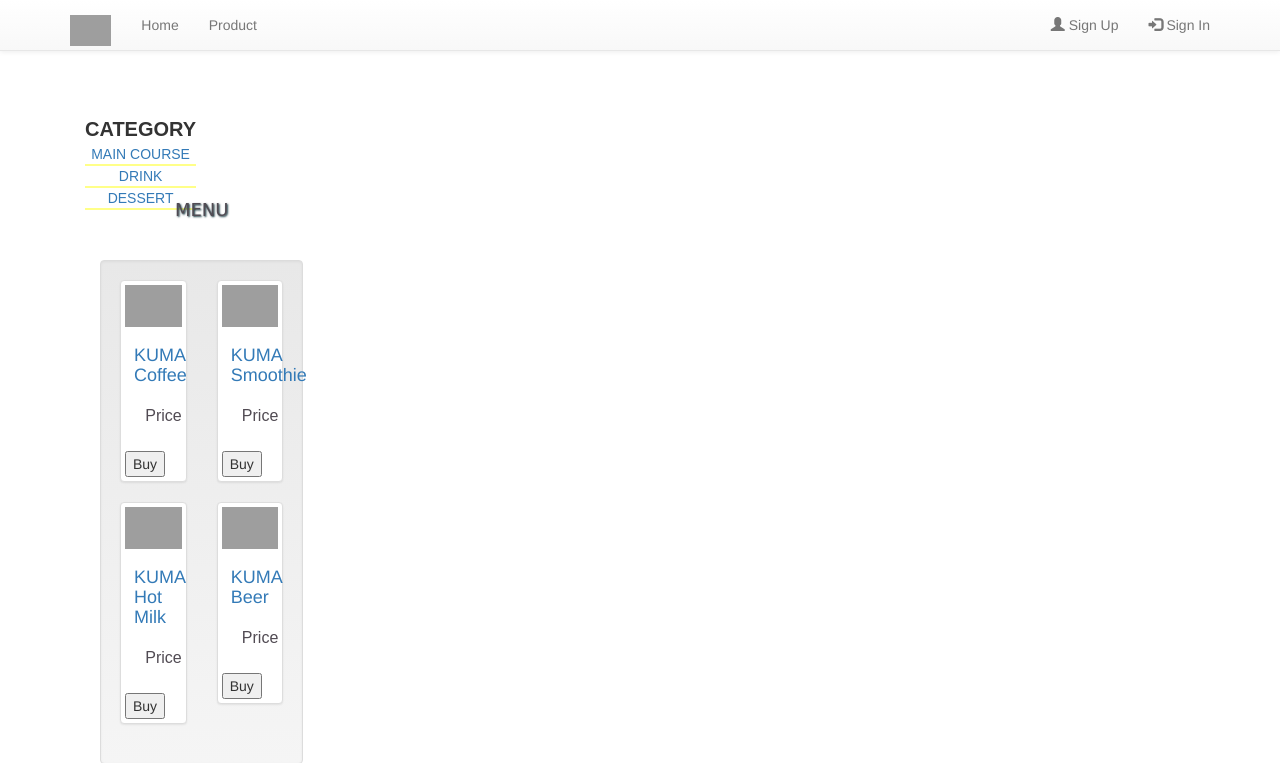
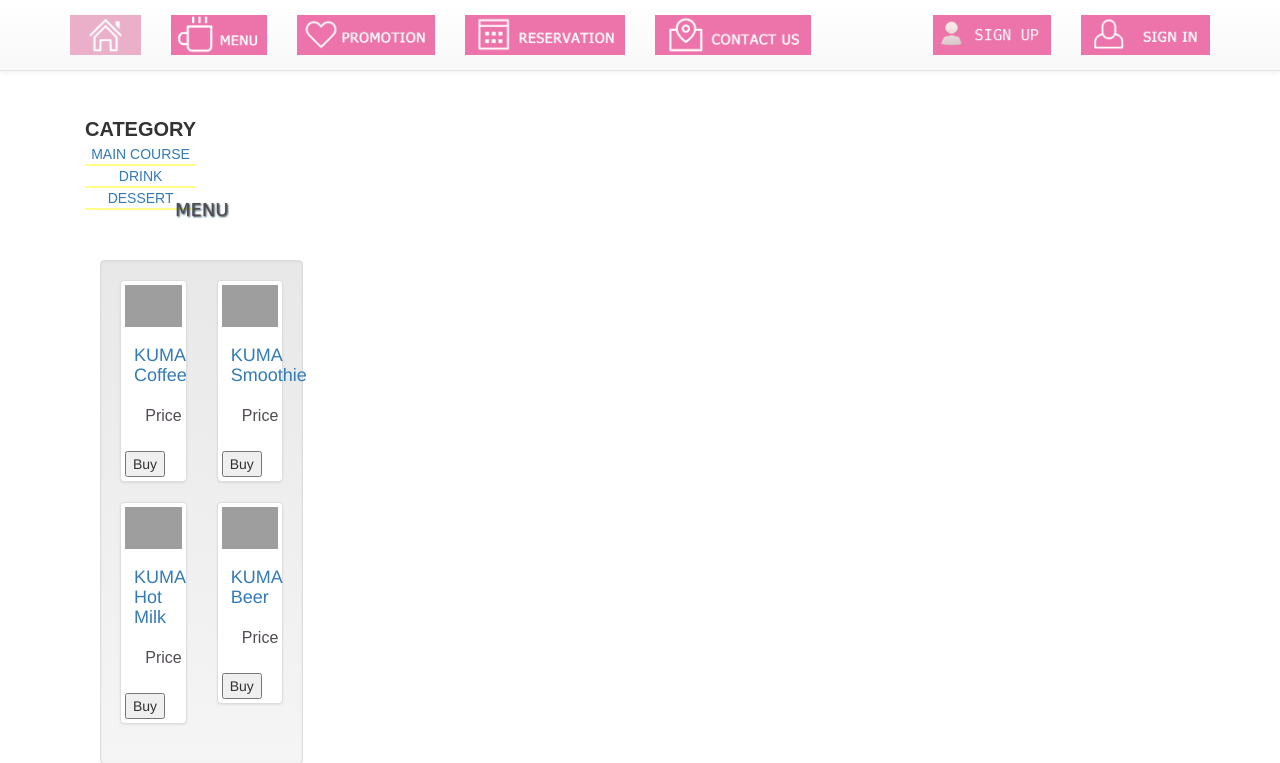
Before and after one commit to pinpin101/SE_KumaCafe, a PHP site: page /dbproject/product.php in a window 1280 px wide. Shown: the top 763 px of the page. Run offline with PHP 8.4, Linux system fonts and the light colour scheme; some libraries are stand-ins or nearby versions; some web fonts are replaced; grey boxes are pictures that could not be loaded.

Commit message:
modified navbar

```diff
--- a/product.php
+++ b/product.php
@@ -80,18 +80,14 @@
 					<span class="icon-bar"></span>
 					<span class="icon-bar"></span>
 				</button>
-				<a class="navbar-brand page-scroll" href="index.php"><img src="img/4Angelslogo.png" height="31px"></a>     <!--  ******  -->
+				<a class="navbar-brand page-scroll" href="index.php"><img src="img/homebutton.png" height="40"></a>
 			</div>
 			<div class="collapse navbar-collapse navbar-ex1-collapse">
 				<ul class="nav navbar-nav">
-					<li><a href="index.php" class="page-scroll">Home</a></li>
-					<li><a href="product.php" class="page-scroll">Product</a></li>
-					<?php
-						$admin = isset($_SESSION['adminpage']) ? $_SESSION['adminpage'] : null;
-						$member = isset($_SESSION['memberpage']) ? $_SESSION['memberpage'] : null;
-						if($admin == true || $member == true) : ?>
-					<li><a href="cart.php" class="page-scroll">Cart</a></li>
-					<?php endif; ?>
+					<li><a href="product.php" class="page-scroll"><img src="img/menubutton.png" height="40"></a></li>
+					<li><a href="#" class="page-scroll"><img src="img/promotionbutton.png" height="40"></a></li>
+					<li><a href="#" class="page-scroll"><img src="img/reservationbutton.png" height="40"></a></li>
+					<li><a href="#" class="page-scroll"><img src="img/contactbutton.png" height="40"></a></li>
 				</ul>
 
 				<ul class="nav navbar-nav navbar-right">
@@ -99,8 +95,8 @@
 						$admin = isset($_SESSION['adminpage']) ? $_SESSION['adminpage'] : null;
 						$member = isset($_SESSION['memberpage']) ? $_SESSION['memberpage'] : null;
 						if($admin == false && $member == false) : ?>
-					<li><a href="#register"><span class="glyphicon glyphicon-user"></span> Sign Up</a></li>
-					<li><a href="#login"><span class="glyphicon glyphicon-log-in"></span> Sign In</a></li>
+					<li><a href="#register" data-toggle="modal"><img src="img/signupbutton.png" height="40"></a></li>
+					<li><a href="#login" data-toggle="modal"><img src="img/signinbutton.png" height="40"></a></li>
 					<?php endif; ?>
 				</ul>
 			</div>
```
